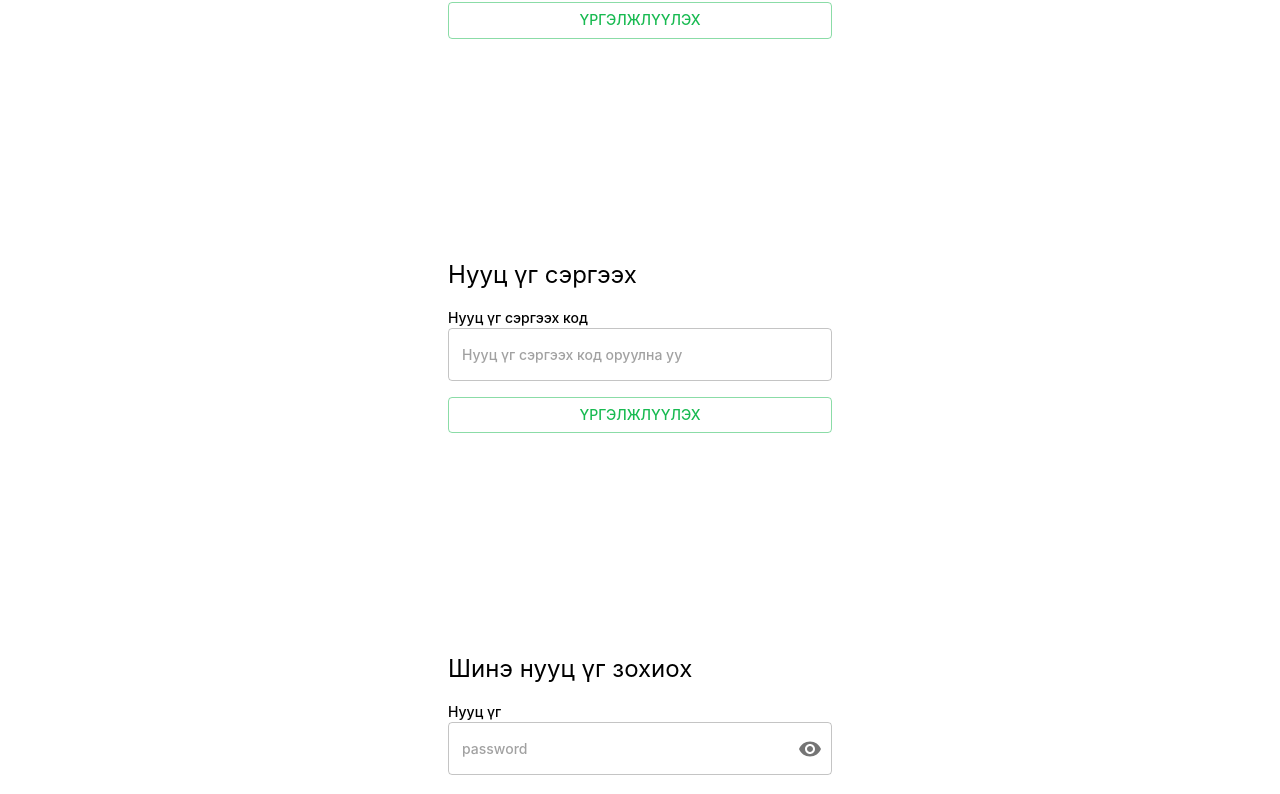
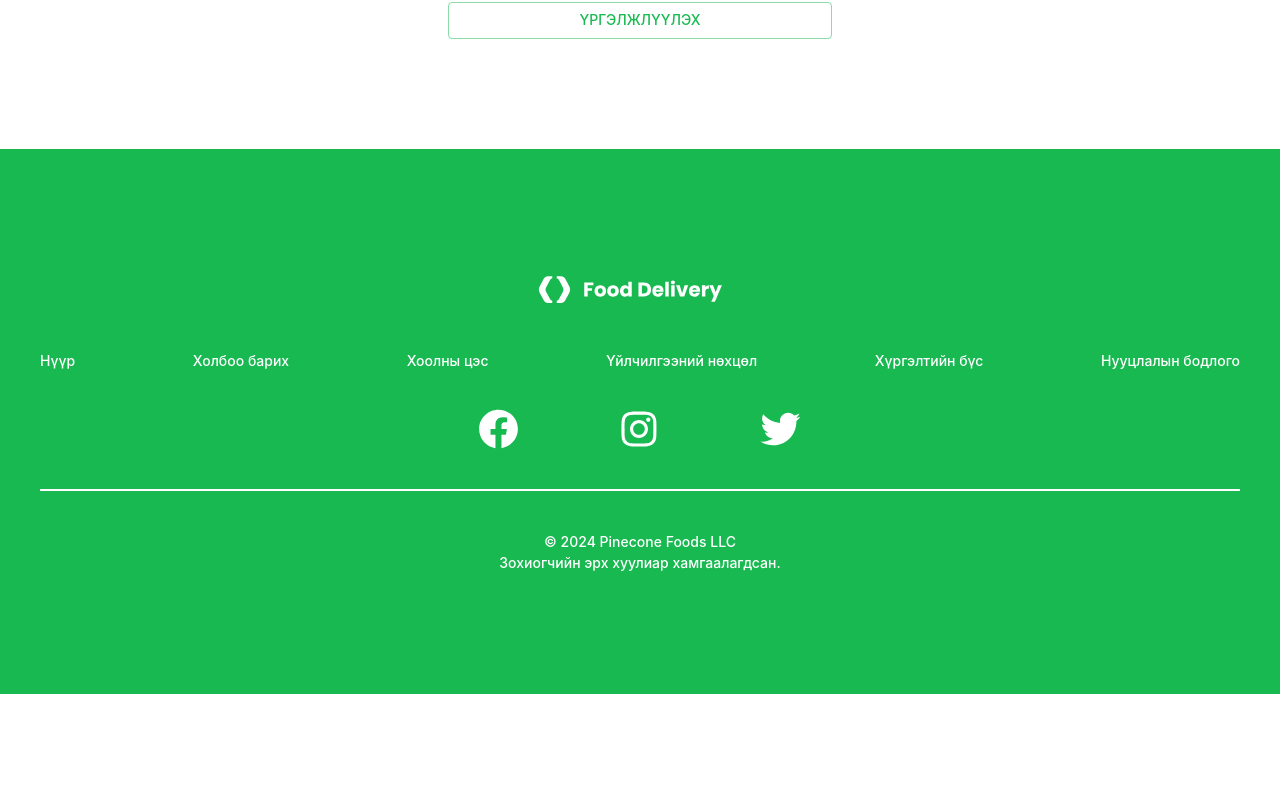
Before and after one commit to munkhbold260/food-user-web, a Next.js app: page /forgot-pass in a window 1280 px wide. Shown: the part 287-1081 px from the top of the page. After the commit the page ends 981 px from the top, so only its background shows below. Built offline with nearby package versions, Linux system fonts and the light colour scheme.

Commit message:
forgot pass

```diff
--- a/src/components/login/ForgotPass.tsx
+++ b/src/components/login/ForgotPass.tsx
@@ -1,11 +1,14 @@
+import { Stack } from "@mui/material";
 import { StepOne, StepThree, StepTwo } from ".";
+import { useState } from "react";
 
 export const ForgotPass = () => {
+  const [progress, setProgress] = useState<number>(1);
   return (
-    <>
-      <StepOne />
-      <StepTwo />
-      <StepThree />
-    </>
+    <Stack>
+      {progress == 1 && <StepOne setProgress={setProgress} />}
+      {progress == 2 && <StepTwo setProgress={setProgress} />}
+      {progress == 3 && <StepThree setProgress={setProgress} />}
+    </Stack>
   );
 };
--- a/src/components/login/StepOne.tsx
+++ b/src/components/login/StepOne.tsx
@@ -7,7 +7,11 @@ import {
   Typography,
 } from "@mui/material";
 
-export const StepOne = () => {
+export const StepOne = ({
+  setProgress,
+}: {
+  setProgress: (value: number) => void;
+}) => {
   async function handleSubmit(event: React.FormEvent<HTMLFormElement>) {
     event.preventDefault();
     const form = new FormData(event.currentTarget);
@@ -25,16 +29,13 @@ export const StepOne = () => {
       });
 
       if (!response.ok) {
-        console.log("falling over");
         throw new Error(`response status: ${response.status}`);
       }
       const responseData = await response.json();
-      console.log(responseData["message"]);
-
-      alert("Message successfully sent");
+      if (responseData) setProgress(1);
     } catch (err) {
       console.error(err);
-      alert("Error, please try resubmitting the form");
+      alert("Zuw emailee oruulna uu ");
     }
   }
 
--- a/src/components/login/StepTwo.tsx
+++ b/src/components/login/StepTwo.tsx
@@ -14,7 +14,7 @@ export const StepTwo = () => {
     const data = {
       code: form.get("code"),
     };
-    console.log("code", data);
+    console.log(data);
   };
 
   return (
```
